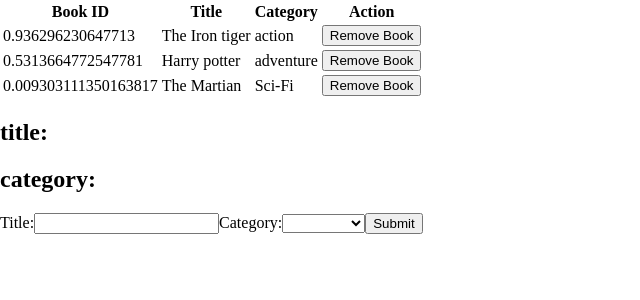
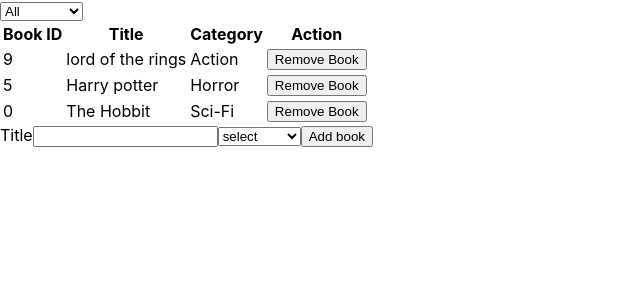
Before and after one commit to sumon0002001/book_store, a React (Create React App) app: page / in a window 1280 px wide. Shown: the top 300 px of the page, without its empty margins (0-640 px from the left). Built offline with nearby package versions, Linux system fonts and the light colour scheme.

Commit message:
Keep the filter value in the Redux store

```diff
--- a/src/components/App.js
+++ b/src/components/App.js
@@ -1,13 +1,14 @@
 import React from 'react';
-import BooksForm from '../containers/BooksForm';
+import BookForm from '../containers/BookForm';
 import BooksList from '../containers/BooksList';
 
 function App() {
   return (
     <div>
       <BooksList />
-      <BooksForm />
+      <BookForm />
     </div>
+
   );
 }
 
--- a/src/components/CategoryFilter.js
+++ b/src/components/CategoryFilter.js
@@ -1,10 +1,9 @@
 import React, { Component } from 'react';
 import PropTypes from 'prop-types';
 import { connect } from 'react-redux';
-import filter from '../reducers/filter';
 
 class CategoryFilter extends Component {
-  handleFilterChange = category => {
+  handleFilterChange = (category) => {
     const { bookFilter } = this.props;
     bookFilter(category);
   }
@@ -19,30 +18,29 @@
       'Kids',
       'Learning',
       'Sci-Fi',
-    ]
+    ];
 
-    const catList = categories.map(cat => {
+    const catList = categories.map((cat) => (
       <option key={Math.random()} value={cat}>
         {cat}
       </option>
-    });
+    ));
 
-    const { filte } = this.props;
+    const { filter } = this.props;
 
     return (
       <div>
         <select
-          name = "category"
-          onChange= {e => {
-            this.handleFilterChange(e.target.value)
+          name="category"
+          onChange={(e) => {
+            this.handleFilterChange(e.target.value);
           }}
           value={filter}
         >
           {catList}
-
         </select>
       </div>
-    )
+    );
   }
 }
 
@@ -51,7 +49,7 @@
   filter: PropTypes.string.isRequired,
 };
 
-  const mapStateToProps = state => ({
+const mapStateToProps = (state) => ({
   filter: state.filter,
 });
 
--- /dev/null
+++ b/src/containers/BookForm.js
@@ -0,0 +1,79 @@
+import React, { Component } from 'react';
+import { connect } from 'react-redux';
+import PropTypes from 'prop-types';
+import { createBook } from '../actions/index';
+
+class BookForm extends Component {
+  constructor(props) {
+    super(props);
+    this.state = {
+      id: null,
+      title: '',
+      category: '',
+    };
+
+    this.handleChange = this.handleChange.bind(this);
+    this.handleSubmit = this.handleSubmit.bind(this);
+  }
+
+  handleSubmit = (event) => {
+    const { createBook } = this.props;
+    event.preventDefault();
+    createBook(this.state);
+    this.setState({ title: '', category: '' });
+  }
+
+  handleChange = (e) => {
+    this.setState({
+      id: Math.floor(Math.random() * 50),
+      [e.target.name]: e.target.value,
+    });
+  }
+
+  render() {
+    const categories = [
+      'select',
+      'Action',
+      'Biography',
+      'History',
+      'Horror',
+      'Kids',
+      'Learning',
+      'Sci-Fi',
+    ];
+
+    const catList = categories.map((cat) => (
+      <option key={Math.random()} value={cat}>
+        {cat}
+      </option>
+    ));
+
+    const { title, category } = this.state;
+
+    return (
+      <div>
+        <form onSubmit={this.handleSubmit}>
+          <label htmlFor="title">
+            Title
+            <input name="title" type="text" onChange={this.handleChange} value={title} />
+          </label>
+
+          <select name="category" onChange={this.handleChange} value={category}>
+            {catList}
+          </select>
+          <button type="submit">Add book</button>
+        </form>
+      </div>
+    );
+  }
+}
+
+BookForm.propTypes = {
+  createBook: PropTypes.func.isRequired,
+};
+
+const mapDispatchToProps = (dispatch) => ({
+  createBook: (book) => { dispatch(createBook(book)); },
+});
+
+export default connect(null, mapDispatchToProps)(BookForm);
--- a/src/containers/BooksForm.js
+++ /dev/null
@@ -1,102 +0,0 @@
-import React, { useState } from 'react';
-import PropTypes from 'prop-types';
-import { connect } from 'react-redux';
-import { createBook } from '../actions/index';
-
-const BooksForm = (props) => {
-  const [state, setState] = useState({
-    id: '',
-    title: '',
-    category: '',
-  });
-  const bookCategories = [
-    '',
-    'Action',
-    'Biography',
-    'History',
-    'Horror',
-    'Kids',
-    'Learning',
-    'Sci-Fi',
-  ];
-
-  const handleSubmit = (event) => {
-    event.preventDefault();
-    setState({
-      ...state, id: Date.now(),
-    });
-
-    props.createBook(state);
-  };
-
-  const handleChange = (event) => {
-    const { value } = event.target;
-    switch (event.target.name) {
-      case 'title':
-        setState({
-          ...state, title: value,
-        });
-        break;
-      case 'category':
-        setState({
-          ...state, category: value,
-        });
-        break;
-      default:
-        break;
-    }
-  };
-
-  return (
-    <div>
-      <h2>{`title: ${state.title}`}</h2>
-      <h2>{`category: ${state.category}`}</h2>
-      <form onSubmit={handleSubmit}>
-        <label htmlFor="title">
-          Title:
-          <input
-            type="text"
-            name="title"
-            onChange={handleChange}
-          />
-        </label>
-
-        <label htmlFor="category">
-          Category:
-          <select
-            onChange={handleChange}
-            name="category"
-          >
-            {bookCategories.map((category) => (
-              <option
-                key={category}
-                value={category}
-              >
-                {category}
-              </option>
-            ))}
-          </select>
-        </label>
-        <input type="submit" value="Submit" />
-      </form>
-    </div>
-  );
-};
-
-BooksForm.propTypes = {
-  createBook: PropTypes.func,
-};
-
-BooksForm.defaultProps = {
-  createBook: createBook(),
-};
-
-const mapStateToProps = (state) => ({
-  books: state.books,
-});
-
-const mapDispatchToProps = (dispatch) => ({
-  createBook: (book) => dispatch(createBook(book)),
-});
-
-export default connect(mapStateToProps, mapDispatchToProps)(BooksForm);
--- a/src/containers/BooksList.js
+++ b/src/containers/BooksList.js
@@ -2,7 +2,7 @@
 import PropTypes from 'prop-types';
 import { connect } from 'react-redux';
 import Book from '../components/Book';
-import { removeBook } from '../actions/index';
+import { removeBook, filter } from '../actions/index';
 import CategoryFilter from '../components/CategoryFilter';
 
 class BooksList extends Component {
@@ -11,16 +11,28 @@
     removeBook(book);
   };
 
+  handleFilterChange = (category) => {
+    const { handleFilter } = this.props;
+    handleFilter(category);
+  }
+
+  filterBooks = (filter, books) => (filter === '' ? books : books.filter((book) => book.category === filter))
+
   render() {
-    const { books } = this.props;
-    const bookList = books.map((book) => (
+    const { books, filter } = this.props;
+    const filteredBooks = this.filterBooks(filter, books);
+
+    const bookList = filteredBooks.map((book) => (
       <Book
         book={book}
         handleRemoveBook={this.handleRemoveBook}
         key={Math.random()}
       />
     ));
+
     return (
+      <div>
+        <CategoryFilter bookFilter={this.handleFilterChange} />
         <table>
           <thead>
             <tr>
@@ -32,6 +44,7 @@
           </thead>
           <tbody>{bookList}</tbody>
         </table>
+      </div>
     );
   }
 }
@@ -39,16 +52,22 @@
 BooksList.propTypes = {
   books: PropTypes.arrayOf(PropTypes.object).isRequired,
   removeBook: PropTypes.func.isRequired,
+  handleFilter: PropTypes.func.isRequired,
+  filter: PropTypes.string.isRequired,
 };
 
 const mapStateToProps = (state) => ({
   books: state.books,
+  filter: state.filter,
 });
 
 const mapDispatchToProps = (dispatch) => ({
   removeBook: (book) => {
     dispatch(removeBook(book));
   },
+  handleFilter: (category) => {
+    dispatch(filter(category));
+  },
 });
 
 export default connect(mapStateToProps, mapDispatchToProps)(BooksList);
--- a/src/index.css
+++ b/src/index.css
@@ -1,3 +1,27 @@
 body {
   margin: 0;
+  font-family:
+    -apple-system,
+    BlinkMacSystemFont,
+    'Segoe UI',
+    'Roboto',
+    'Oxygen',
+    'Ubuntu',
+    'Cantarell',
+    'Fira Sans',
+    'Droid Sans',
+    'Helvetica Neue',
+    sans-serif;
+  -webkit-font-smoothing: antialiased;
+  -moz-osx-font-smoothing: grayscale;
 }
+
+code {
+  font-family:
+    source-code-pro,
+    Menlo,
+    Monaco,
+    Consolas,
+    'Courier New',
+    monospace;
+}
--- a/src/index.js
+++ b/src/index.js
@@ -9,24 +9,25 @@
 const initState = {
   books: [
     {
-      id: Math.random(),
-      title: 'The Iron tiger',
-      category: 'action',
+      id: Math.floor(Math.random() * 10),
+      title: 'lord of the rings',
+      category: 'Action',
     },
 
     {
-      id: Math.random(),
+      id: Math.floor(Math.random() * 10),
       title: 'Harry potter',
-      category: 'adventure',
+      category: 'Horror',
     },
 
     {
-      id: Math.random(),
-      title: 'The Martian',
+      id: Math.floor(Math.random() * 10),
+      title: 'The Hobbit',
       category: 'Sci-Fi',
     },
 
   ],
+  filter: '',
 };
 
 const store = createStore(rootReducer, initState);
--- a/src/reducers/index.js
+++ b/src/reducers/index.js
@@ -1,6 +1,7 @@
 import { combineReducers } from 'redux';
-import booksReducer from './books';
+import booksReducer from './book';
+import filter from './filter';
 
-const rootReducer = combineReducers({ books: booksReducer });
+const rootReducer = combineReducers({ books: booksReducer, filter });
 
 export default rootReducer;
```
Also changed, not shown: src/configureStore.js (deleted, +0 -9 lines), src/reducers/filter.js (+5 -5 lines), src/setupTests.js (deleted, +0 -5 lines), src/reducers/book.js (renamed from src/reducers/books.js). Lines whose indentation alone changed are shown as unchanged.
